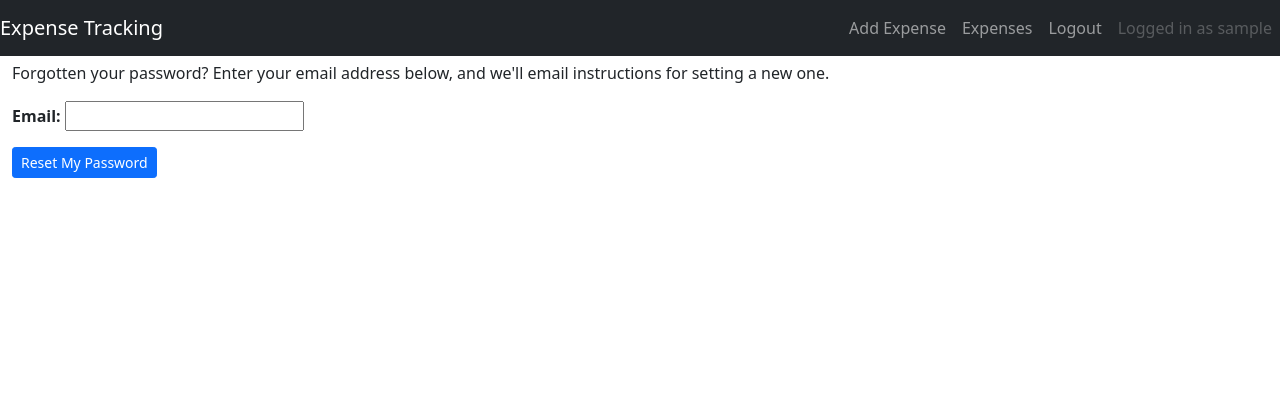
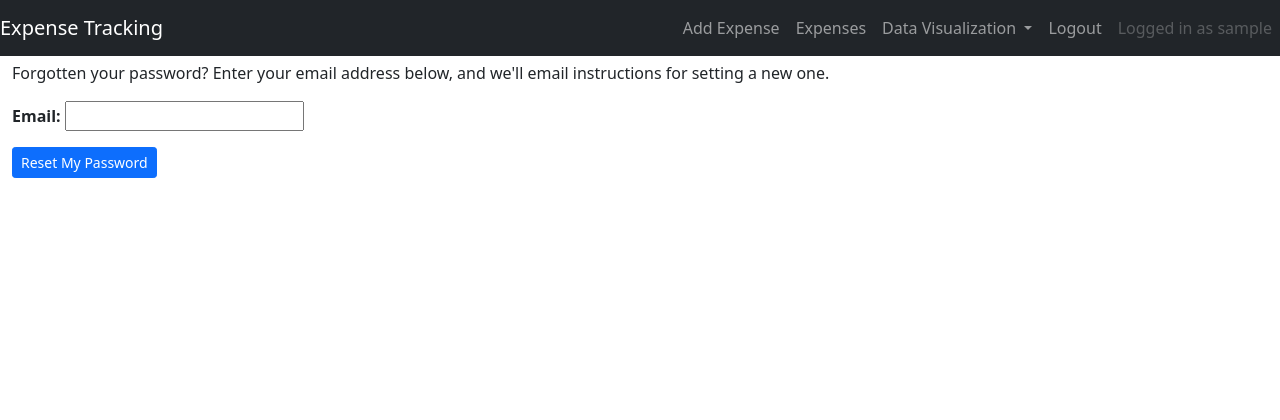
Before and after one commit to MKing301/expenses, a Django app: page /accounts/password-reset/ in a window 1280 px wide. Shown: the top 420 px of the page. Run offline with Django 4.2, Linux system fonts and the light colour scheme; the visitor is signed in with stand-in values (Sample User, id 1).

Commit message:
Add data visualiztion dropdown to navbar

```diff
--- a/templates/expense_tracking/includes/_navbar.html
+++ b/templates/expense_tracking/includes/_navbar.html
@@ -10,8 +10,58 @@
     <div class="collapse navbar-collapse" id="navbar">
         <ul class="navbar-nav ms-auto">
           {% if user.is_authenticated %}
-          <li class="nav-item"><a href="{% url 'expense_tracking:add_expense' %}" class="nav-link">Add Expense</a></li>
-          <li class="nav-item"><a href="{% url 'expense_tracking:expenses' %}" class="nav-link">Expenses</a></li>
+          <li class="nav-item">
+            <a
+              href="{% url 'expense_tracking:add_expense' %}"
+              class="nav-link"
+            >
+              Add Expense
+            </a>
+          </li>
+          <li class="nav-item">
+            <a
+              href="{% url 'expense_tracking:expenses' %}"
+              class="nav-link"
+            >
+              Expenses
+            </a>
+          </li>
+          <li class="nav-item dropdown">
+            <a
+              class="nav-link dropdown-toggle"
+              href="#"
+              role="button"
+              id="dropdownMenuLink"
+              data-bs-toggle="dropdown"
+              aria-haspopup="true"
+              aria-expanded="false"
+            >
+              Data Visualization
+            </a>
+              <div class="dropdown-menu">
+                <a
+                  class="dropdown-item"
+                  id="data-2021"
+                  href="{% url 'expense_tracking:data_2021' %}"
+                >
+                  2021
+                </a>
+                <a
+                  class="dropdown-item"
+                  id="data-2020"
+                  href="#"
+                >
+                  2020
+                </a>
+                <a
+                  class="dropdown-item"
+                  id="data-2019"
+                  href="#"
+                >
+                  2019
+                </a>
+              </div>
+          </li>
           <li class="nav-item"><a href="{% url 'expense_tracking:logout' %}" class="nav-link">Logout</a></li>
           <li class="nav-item"><a href="#"  class="nav-link disabled">Logged in as {{ user.username}}</a></li>
           {% else %}
```
